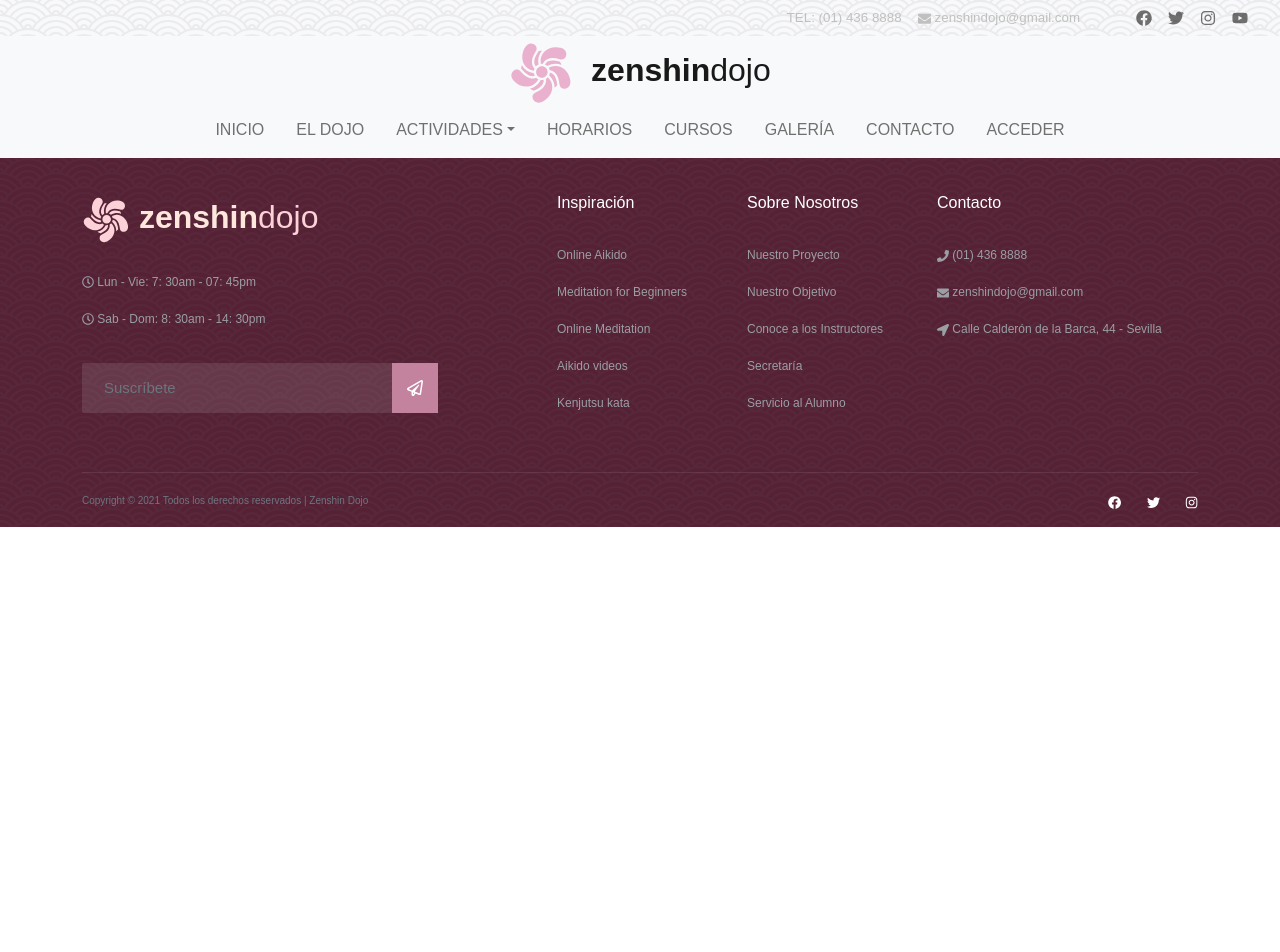
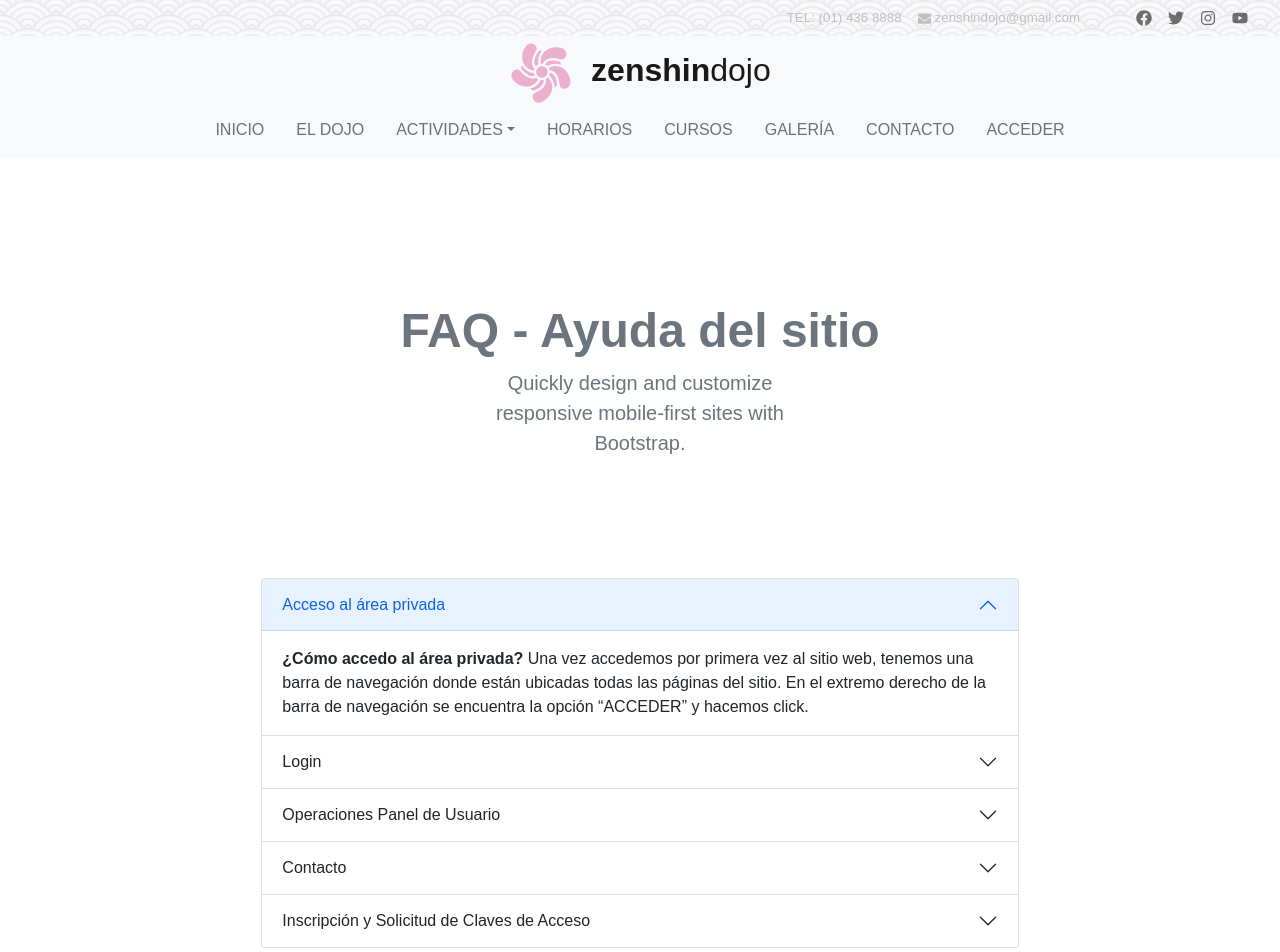
Before and after one commit to davidgits/proyecto-frontend, a React (Create React App) app: page /help in a window 1280 px wide. Shown: the top 952 px of the page. Before the commit the page ends 800 px from the top, so only its background shows below. Built offline with nearby package versions, Linux system fonts and the light colour scheme; no server answers.

Commit message:
help page

```diff
--- a/src/App.js
+++ b/src/App.js
@@ -16,6 +16,7 @@ import Footer from "./components/footer/Footer";
 import Gallery from "./components/gallery/Gallery";
 import Workshop from "./components/workshop/Workshop";
 import Timetables from "./components/timetables/Timetables";
+import Help from "./components/help/Help";
 
 // OBTENEMOS COOKIE CON JS
 function getCookie(cname) {
@@ -71,6 +72,7 @@ function App() {
                 <Route path="/gallery" component={Gallery} />
                 <Route path="/signup" component={Signup} />
                 <Route path="/login" component={Login} />
+                <Route path="/help" component={Help}/>
             </Switch>
             <Footer />
         </Router>
--- a/src/components/footer/Footer.jsx
+++ b/src/components/footer/Footer.jsx
@@ -84,7 +84,7 @@ export default function Footer() {
                                     <h5>Sobre Nosotros</h5>
                                     <ul>
                                         {/* TODO modificar links */}
-                                        <li><a href="/">Nuestro Proyecto</a></li>
+                                        <li><a href="/help">Ayuda del Sitio</a></li>
                                         <li><a href="/">Nuestro Objetivo</a></li>
                                         <li><a href="/">Conoce a los Instructores</a></li>
                                         <li><a href="/">Secretaría</a></li>
--- /dev/null
+++ b/src/components/help/Help.jsx
@@ -0,0 +1,84 @@
+import React from 'react'
+import './help.css'
+
+export default function Help() {
+    return (
+        <section className="faq col-md-8 p-5 mx-auto">
+
+            <div className="text-secondary px-4 py-5 text-center">
+                <div className="py-5">
+                    <h1 className="display-5 fw-bold">FAQ - Ayuda del sitio</h1>
+                    <div className="col-lg-6 mx-auto">
+                        <p className="fs-5 mb-4">Quickly design and customize responsive mobile-first sites with Bootstrap.</p>
+                    </div>
+                </div>
+            </div>
+
+            <div className="accordion" id="accordionExample">
+                <div className="accordion-item">
+                    <h2 className="accordion-header" id="headingOne">
+                        <button className="accordion-button" type="button" data-bs-toggle="collapse" data-bs-target="#collapseOne" aria-expanded="true" aria-controls="collapseOne">
+                            Acceso al área privada
+                        </button>
+                    </h2>
+                    <div id="collapseOne" className="accordion-collapse collapse show" aria-labelledby="headingOne" data-bs-parent="#accordionExample">
+                        <div className="accordion-body">
+                            <strong>¿Cómo accedo al área privada?</strong> Una vez accedemos por primera vez al sitio web, tenemos una barra de navegación donde están ubicadas todas las páginas del sitio. En el extremo derecho de la barra de navegación se encuentra la opción “ACCEDER” y hacemos click.
+
+                        </div>
+                    </div>
+                </div>
+                <div className="accordion-item">
+                    <h2 className="accordion-header" id="headingTwo">
+                        <button className="accordion-button collapsed" type="button" data-bs-toggle="collapse" data-bs-target="#collapseTwo" aria-expanded="false" aria-controls="collapseTwo">
+                            Login
+                        </button>
+                    </h2>
+                    <div id="collapseTwo" className="accordion-collapse collapse" aria-labelledby="headingTwo" data-bs-parent="#accordionExample">
+                        <div className="accordion-body">
+                            <strong>¿Cómo me logueo en el área privada?</strong> En la página de login introduciremos nuestro correo electrónico y la contraseña. Tenemos además un enlace para solicitar vía email las credenciales de acceso en caso de necesitarlas.
+                        </div>
+                    </div>
+                </div>
+                <div className="accordion-item">
+                    <h2 className="accordion-header" id="headingThree">
+                        <button className="accordion-button collapsed" type="button" data-bs-toggle="collapse" data-bs-target="#collapseThree" aria-expanded="false" aria-controls="collapseThree">
+                            Operaciones Panel de Usuario
+                        </button>
+                    </h2>
+                    <div id="collapseThree" className="accordion-collapse collapse" aria-labelledby="headingThree" data-bs-parent="#accordionExample">
+                        <div className="accordion-body">
+                            <strong>¿Qué puedo hacer en el panel de usuario?</strong> En el panel de usuario, una vez nos hemos logueado, aparecerá la pantalla correspondiente al rol de usuario asignado y algunas opciones y herramientas. Para ello desaparecen tanto el footer como los enlaces del website. Sólo cuando cerramos la sesión volveremos a la página principal del sitio.
+                        </div>
+                    </div>
+                </div>
+                <div className="accordion-item">
+                    <h2 className="accordion-header" id="headingFour">
+                        <button className="accordion-button collapsed" type="button" data-bs-toggle="collapse" data-bs-target="#collapseFour" aria-expanded="false" aria-controls="collapseFour">
+                            Contacto
+                        </button>
+                    </h2>
+                    <div id="collapseFour" className="accordion-collapse collapse" aria-labelledby="headingFour" data-bs-parent="#accordionExample">
+                        <div className="accordion-body">
+                            <strong>This is the third item's accordion body.</strong> It is hidden by default, until the collapse plugin adds the appropriate classNamees that we use to style each element. These classNamees control the overall appearance, as well as the showing and hiding via CSS transitions. You can modify any of this with custom CSS or overriding our default variables. It's also worth noting that just about any HTML can go within the <code>.accordion-body</code>, though the transition does limit overflow.
+                        </div>
+                    </div>
+                </div>
+                <div className="accordion-item">
+                    <h2 className="accordion-header" id="headingFive">
+                        <button className="accordion-button collapsed" type="button" data-bs-toggle="collapse" data-bs-target="#collapseFive" aria-expanded="false" aria-controls="collapseFive">
+                            Inscripción y Solicitud de Claves de Acceso
+                        </button>
+                    </h2>
+                    <div id="collapseFive" className="accordion-collapse collapse" aria-labelledby="headingFour" data-bs-parent="#accordionExample">
+                        <div className="accordion-body">
+                            <strong>This is the third item's accordion body.</strong> It is hidden by default, until the collapse plugin adds the appropriate classNamees that we use to style each element. These classNamees control the overall appearance, as well as the showing and hiding via CSS transitions. You can modify any of this with custom CSS or overriding our default variables. It's also worth noting that just about any HTML can go within the <code>.accordion-body</code>, though the transition does limit overflow.
+                        </div>
+                    </div>
+                </div>
+            </div>
+
+
+        </section>
+    )
+}
```
Also changed, not shown: src/components/help/help.css (added).
